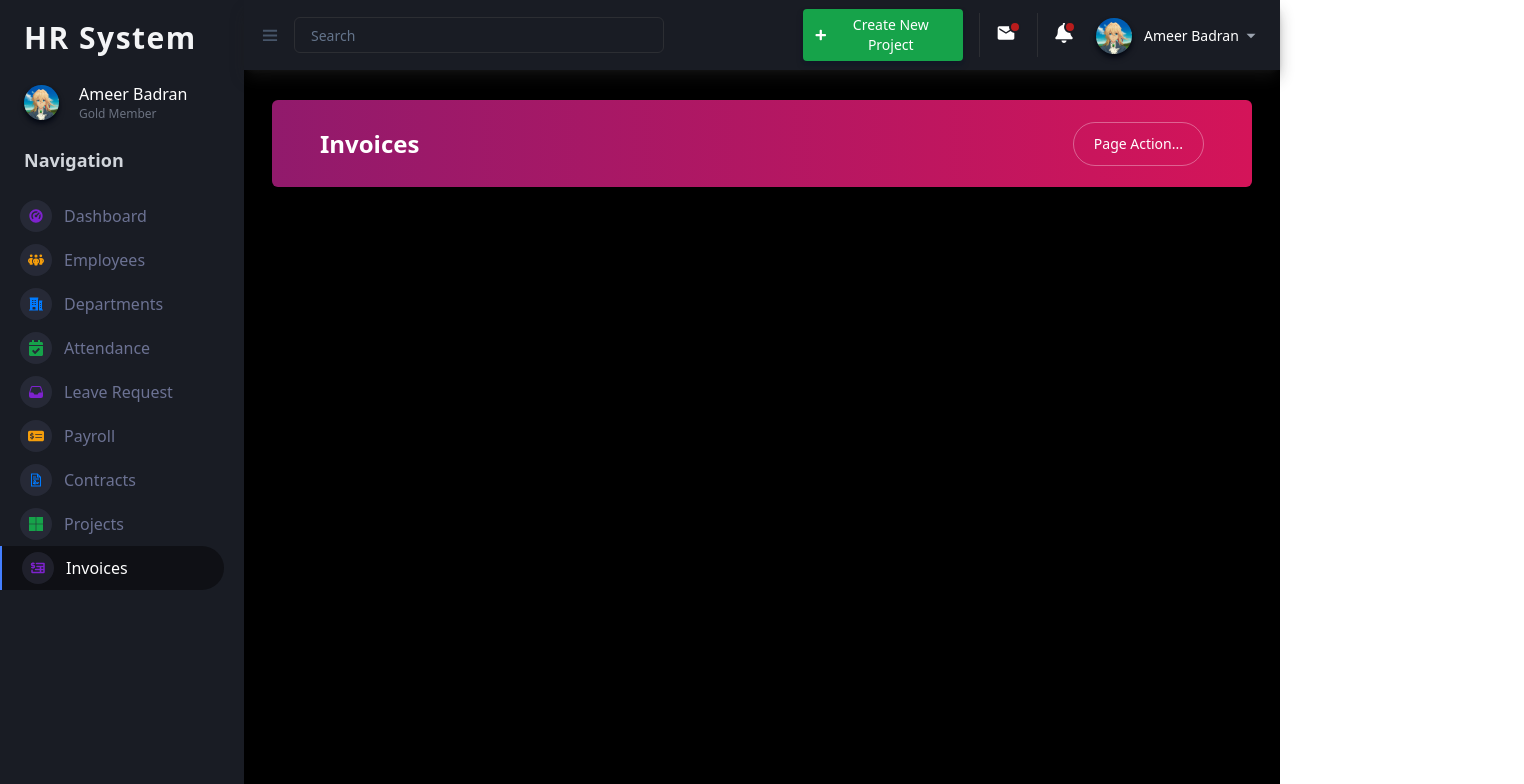
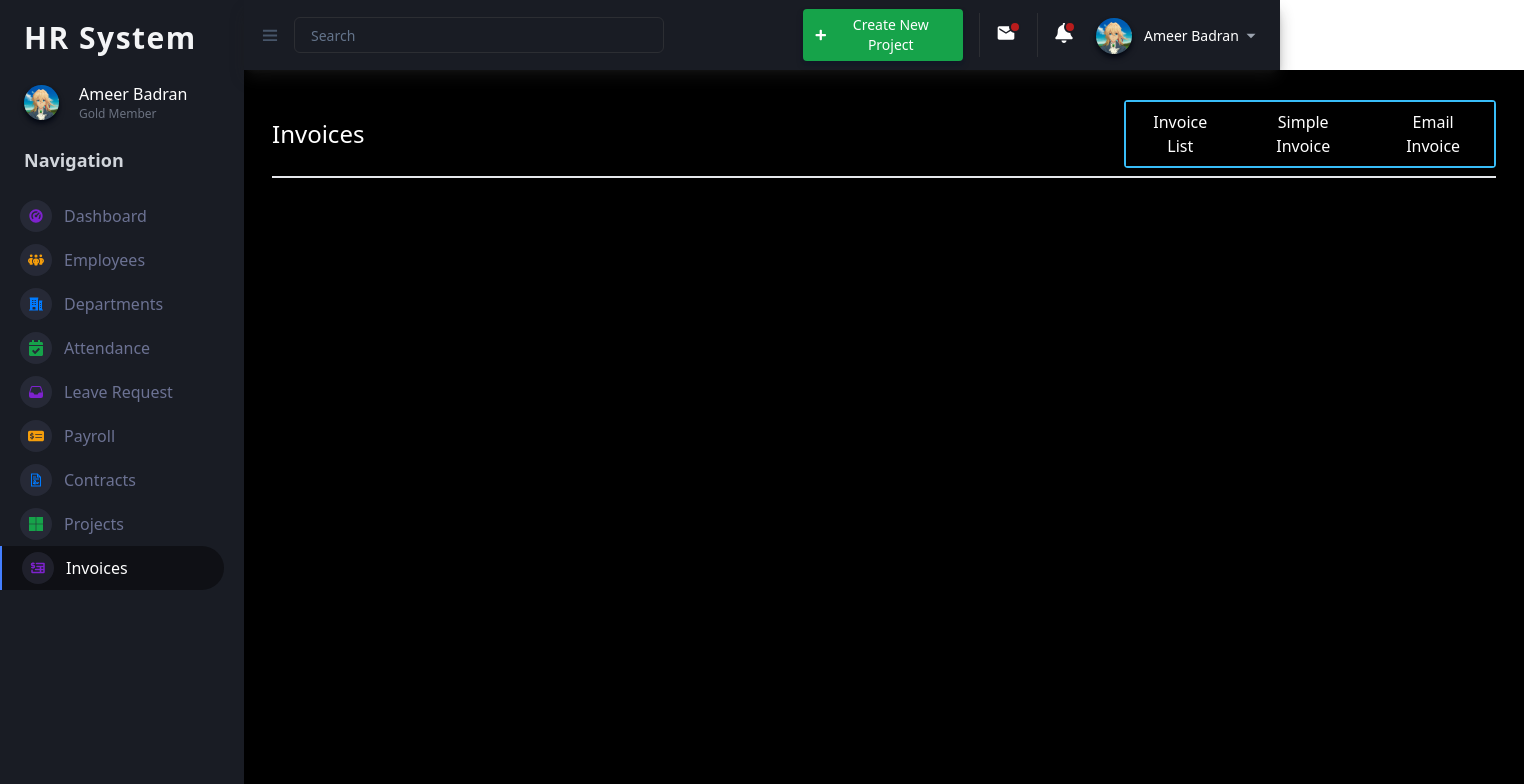
Before and after one commit to AmeerBadran/HR-System-Project, a React (Vite) app: page /invoices in a window 1280 px wide. Shown: the top 784 px of the page, 1524 px wide, since content can reach past the window. Built offline with nearby package versions, Linux system fonts and the light colour scheme.

Commit message:
create a basic Navbar in Invoices Page

```diff
--- /dev/null
+++ b/src/components/organism/InvoicesNavbar.jsx
@@ -0,0 +1,53 @@
+import { useState } from "react";
+
+export default function InvoicesNavbar() {
+  const [activeButtonIndex, setActiveButtonIndex] = useState(null);
+
+  const handleClick = (index) => {
+    setActiveButtonIndex(index);
+  };
+
+  return (
+    <div className="text-white flex w-auto gap-[760px] border-b-2 pb-2 items-center">
+      <h1 className="text-2xl">Invoices</h1>
+      <ul className="flex  border-2 border-sky-400 rounded w-[24rem] justify-between">
+        <li>
+          <button
+            onClick={() => handleClick(0)}
+            className={`px-4 py-2  ${
+              activeButtonIndex === 0
+                ? "bg-[#4b3176] text-white border-r-2 border-r-white"
+                : "bg-black text-white"
+            }`}
+          >
+            Invoice List
+          </button>
+        </li>
+        <li>
+          <button
+            onClick={() => handleClick(1)}
+            className={`px-5 py-2  ${
+              activeButtonIndex === 1
+                ? "bg-[#4b3176] text-white border-x-2 border-x-white"
+                : "bg-black text-white"
+            }`}
+          >
+            Simple Invoice
+          </button>
+        </li>
+        <li>
+          <button
+            onClick={() => handleClick(2)}
+            className={`px-4 py-2 ${
+              activeButtonIndex === 2
+                ? "bg-[#4b3176] text-white border-l-2 border-l-white"
+                : "bg-black text-white"
+            }`}
+          >
+            Email Invoice
+          </button>
+        </li>
+      </ul>
+    </div>
+  );
+}
--- a/src/index.css
+++ b/src/index.css
@@ -41,3 +41,4 @@ body {
     width: 100% !important;
   }
 }
+/* invoice right side in the navbar */
--- a/src/pages/Invoices.jsx
+++ b/src/pages/Invoices.jsx
@@ -1,9 +1,10 @@
 import RootLayout from "../components/HOC/RootLayout";
-import PagesTitle from "../components/molecule/PagesTitle";
+//import PagesTitle from "../components/molecule/PagesTitle";
+import InvoicesNavbar from "../components/organism/InvoicesNavbar";
 function Invoices() {
   return (
     <div className="w-full">
-      <PagesTitle pageTitle={'Invoices'}/>
+      <InvoicesNavbar/>
     </div>
   )
 }
```
